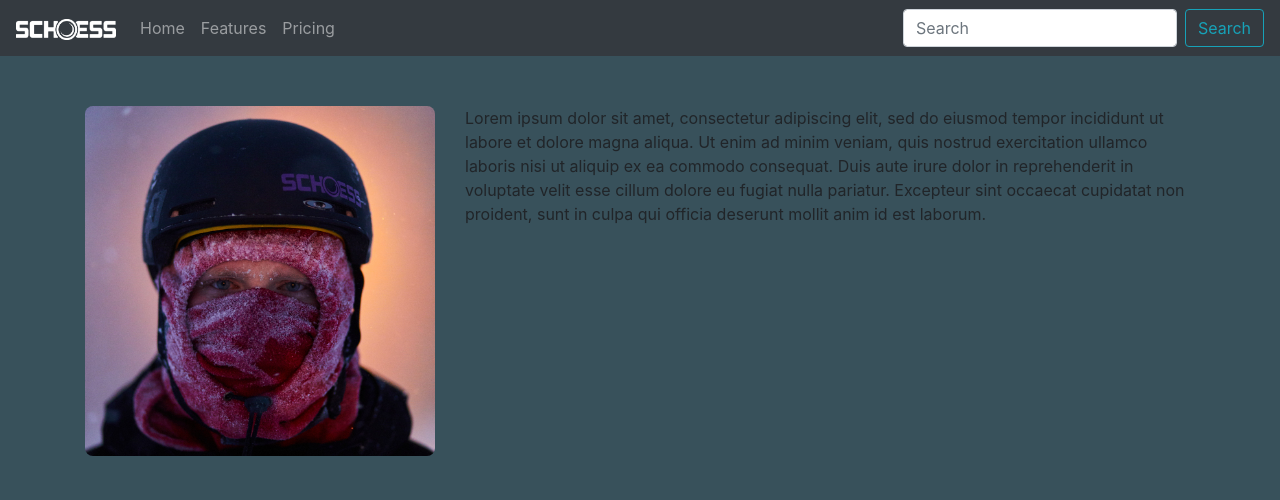
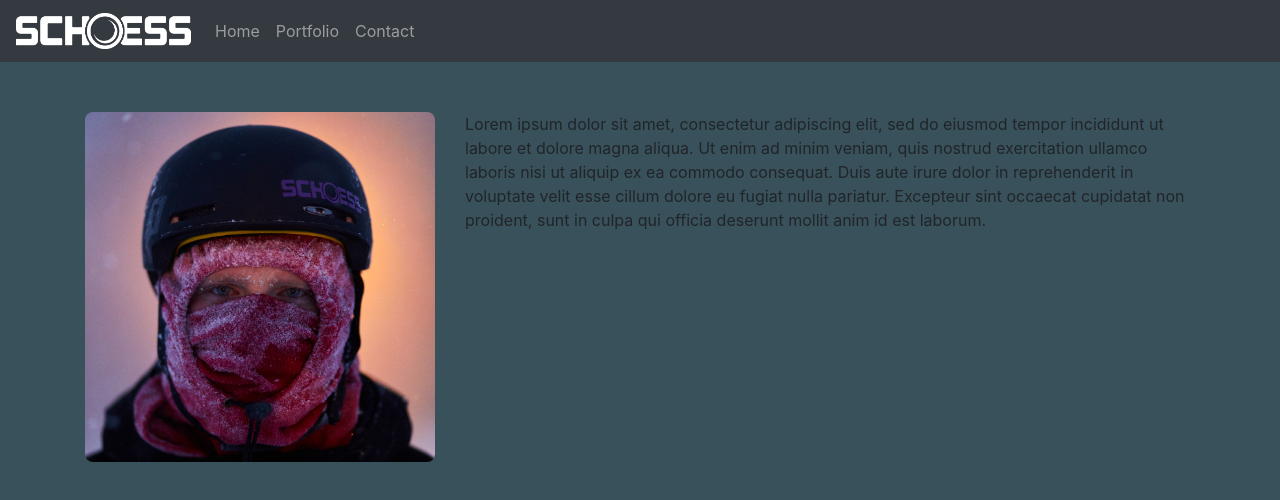
Before and after one commit to schoess/schoess.github.io, a React (Create React App) app: page / in a window 1280 px wide. Shown: the top 500 px of the page. Built offline with nearby package versions, Linux system fonts and the light colour scheme.

Commit message:
edited nav bar to include logo

```diff
--- a/src/Components/Navigation/Navigation.css
+++ b/src/Components/Navigation/Navigation.css
@@ -0,0 +1,7 @@
+.nav-logo {
+    width: 175px;
+
+}
+#bg-color {
+    background-color: #f3f7fb;
+}
--- a/src/Components/Navigation/Navigation.js
+++ b/src/Components/Navigation/Navigation.js
@@ -1,30 +1,24 @@
 import React, { Component } from "react";
 import Nav from "react-bootstrap/Nav";
-import Button from "react-bootstrap/Button";
-import Form from "react-bootstrap/Form";
-import FormControl from "react-bootstrap/FormControl";
 import Navbar from "react-bootstrap/Navbar";
-import 'bootstrap/dist/css/bootstrap.min.css';
-import logo from "../../assets/images/schoesslogo_white.png"
+import "bootstrap/dist/css/bootstrap.min.css";
+import logo from "../../assets/images/schoesslogo_white.png";
+import "./Navigation.css";
 
 
 class Navigation extends Component {
     render() {
         return (
             <div>
-                <Navbar bg="dark" variant="dark">
+                <Navbar bg="dark" id="bg-color" variant="dark">
                     <Navbar.Brand href="#home">
-                        <img className="nav-logo" src={ logo } alt= "Schoess logo" style={{width: 100}} />
+                        <img className="nav-logo" src={ logo } alt= "Schoess logo" />
                     </Navbar.Brand>
                         <Nav className="mr-auto">
                             <Nav.Link href="#home">Home</Nav.Link>
-                            <Nav.Link href="#features">Features</Nav.Link>
-                            <Nav.Link href="#pricing">Pricing</Nav.Link>
+                            <Nav.Link href="#portfolio">Portfolio</Nav.Link>
+                            <Nav.Link href="#contact">Contact</Nav.Link>
                         </Nav>
-                    <Form inline>
-                    <FormControl type="text" placeholder="Search" className="mr-sm-2" />
-                    <Button variant="outline-info">Search</Button>
-                    </Form>
                 </Navbar>
             </div>
         )
```
